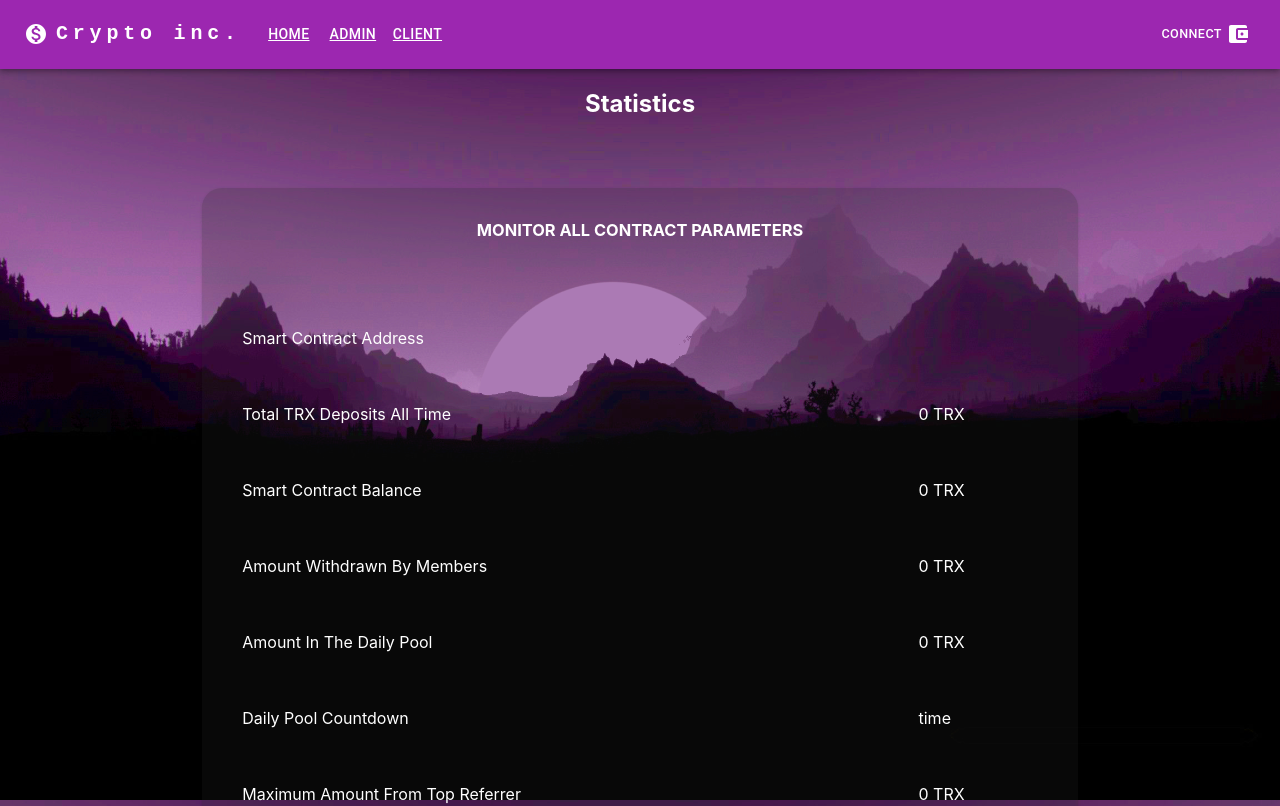
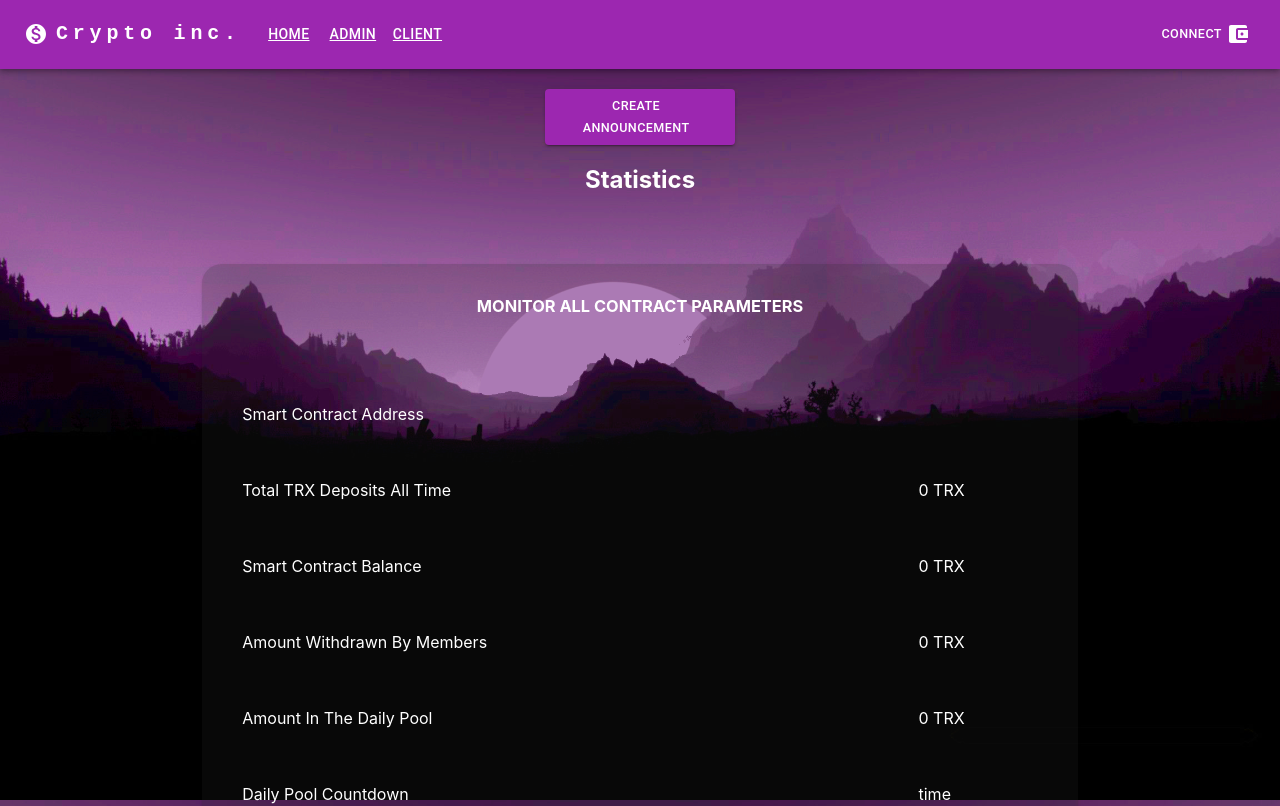
Before and after one commit to MBA-997/Blockchain-frontend, a React (Create React App) app: page /admin in a window 1280 px wide. Shown: the top 806 px of the page. Built offline with nearby package versions, Linux system fonts and the light colour scheme.

Commit message:
Integrated notification

```diff
--- a/src/components/AdminView.js
+++ b/src/components/AdminView.js
@@ -6,9 +6,14 @@ import Announce from "./Announce";
 const AdminView = () => {
   return (
     <div>
+      <div style={{ marginTop: 20, display: "flex", justifyContent: "center" }}>
+        <Announce />
+      </div>
+
       <h2 style={{ marginTop: 20, display: "flex", justifyContent: "center" }}>
         Statistics
       </h2>
+
       <InfoGrid
         gridHeader="Monitor all Contract Parameters"
         gridObject={{
@@ -22,36 +27,6 @@ const AdminView = () => {
           "Referred By": "",
         }}
       />
-      {/* <InfoGrid
-        gridHeader="PERSONAL STATISTIC"
-        gridObject={{
-          "Your Address": "",
-          "Next Income Countdown": "time",
-          "210% Income Limit Remain": 0,
-          "Daily Income 7%": 0,
-          "Direct Referrel Income": 0,
-          "Matching Bonus": 0,
-          "TOP Sponsor Rewards": 0,
-          "Income Withdrawn To Wallet": 0,
-          "Unwithdrawn Income": 0,
-        }}
-        gridButton={{
-          icon: LocalAtmIcon,
-          variant: "text",
-          color: "warning",
-          iconColor: "#4cbb17",
-          value: "Withdraw",
-          link: "somelink",
-        }}
-      /> */}
-
-      {/* <InfoGrid
-        gridHeader="Statistics"
-        gridObject={{
-          "Total Amount Of Desposited TRX": 0,
-          "Total Amount Of Received TRX": 0,
-        }}
-      /> */}
 
       <InfoGrid
         gridHeader="Request to change Wallet address"
@@ -80,8 +55,6 @@ const AdminView = () => {
           link: "somelink",
         }}
       />
-
-      <Announce />
     </div>
   );
 };
```
